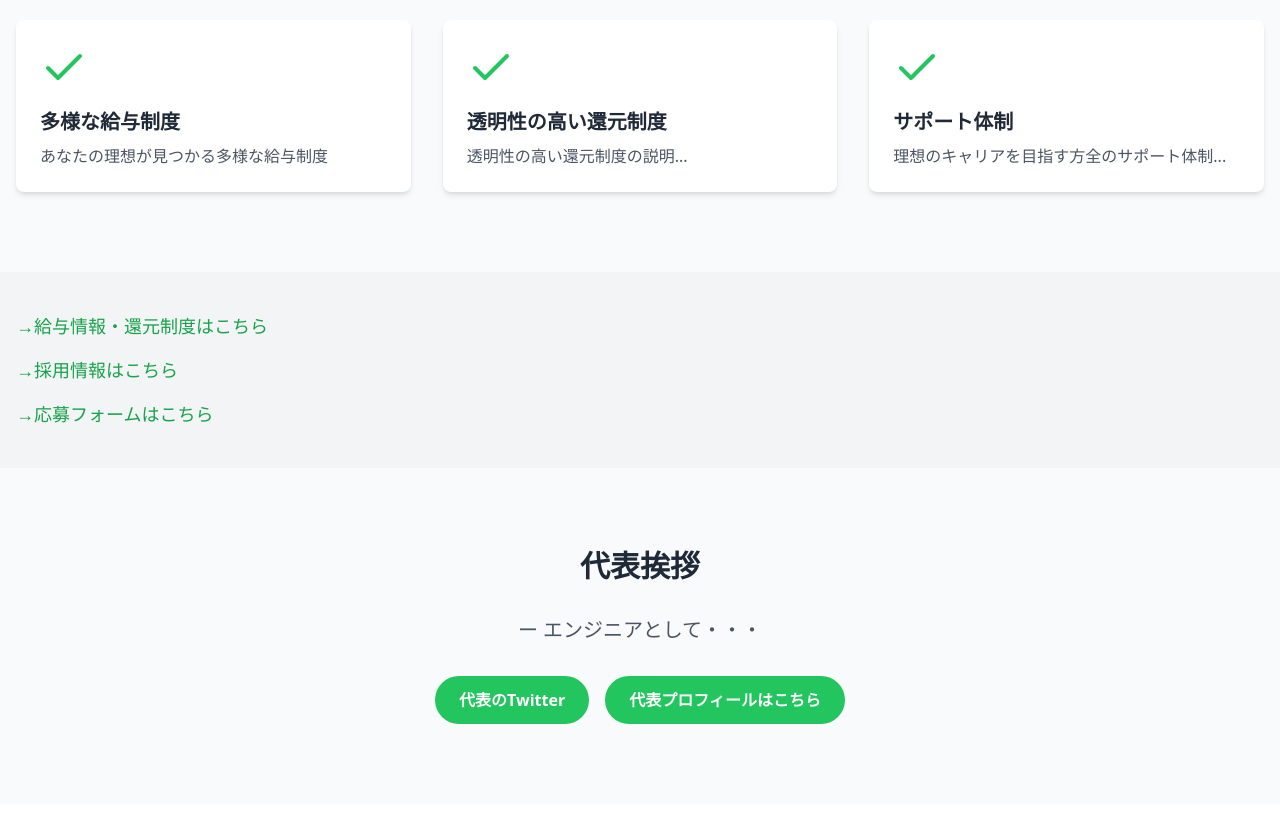
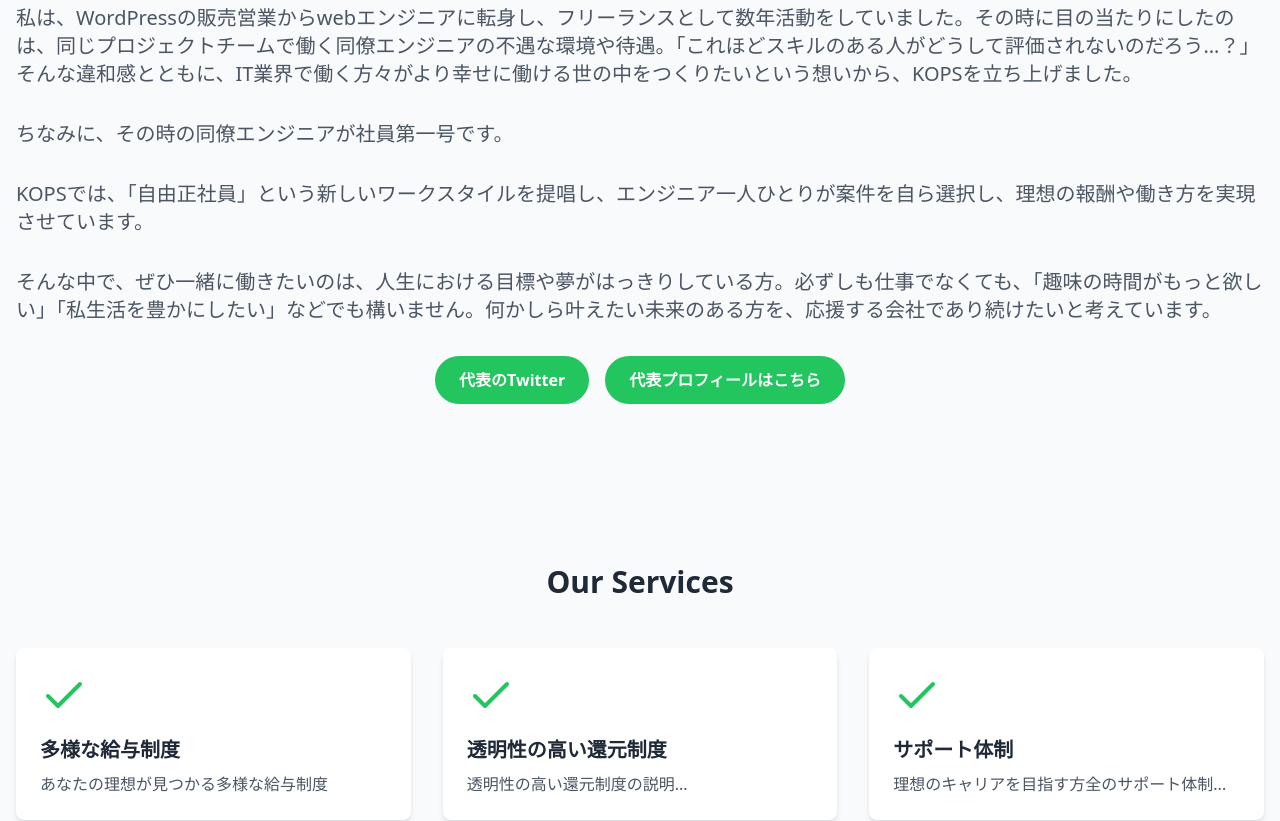
Before and after one commit to h-magome/kops-nuxt-project, a Nuxt app: page / in a window 1280 px wide. Shown: the part 900-1721 px from the top of the page. Built offline with nearby package versions, Linux system fonts and the light colour scheme.

Commit message:
代表挨拶の順番を変更して内容を追加した

```diff
--- a/pages/index.vue
+++ b/pages/index.vue
@@ -60,6 +60,25 @@
       </div>
     </section>
 
+    <!-- Representative Section -->
+    <section class="py-20 bg-gray-50">
+      <div class="container mx-auto px-4">
+        <h2 class="text-3xl font-bold mb-8 text-gray-800 text-center">代表挨拶</h2>
+        <p class="text-xl mb-8 text-gray-600 text-left">私は、WordPressの販売営業からwebエンジニアに転身し、フリーランスとして数年活動をしていました。その時に目の当たりにしたのは、同じプロジェクトチームで働く同僚エンジニアの不遇な環境や待遇。「これほどスキルのある人がどうして評価されないのだろう…？」そんな違和感とともに、IT業界で働く方々がより幸せに働ける世の中をつくりたいという想いから、KOPSを立ち上げました。</p>
+        <p class="text-xl mb-8 text-gray-600 text-left">ちなみに、その時の同僚エンジニアが社員第一号です。</p>
+        <p class="text-xl mb-8 text-gray-600 text-left">KOPSでは、「自由正社員」という新しいワークスタイルを提唱し、エンジニア一人ひとりが案件を自ら選択し、理想の報酬や働き方を実現させています。</p>
+        <p class="text-xl mb-8 text-gray-600 text-left">そんな中で、ぜひ一緒に働きたいのは、人生における目標や夢がはっきりしている方。必ずしも仕事でなくても、「趣味の時間がもっと欲しい」「私生活を豊かにしたい」などでも構いません。何かしら叶えたい未来のある方を、応援する会社であり続けたいと考えています。</p>
+      <div class="flex justify-center space-x-4">
+          <a href="https://x.com/cafromjakarta?s=21" class="bg-green-500 text-white px-6 py-3 rounded-full font-semibold hover:bg-green-600 transition duration-300">
+            代表のTwitter
+          </a>
+          <a href="https://even-wheel-148.notion.site/275c8bd3ec004fe18061816694d39726" class="bg-green-500 text-white px-6 py-3 rounded-full font-semibold hover:bg-green-600 transition duration-300">
+            代表プロフィールはこちら
+          </a>
+        </div>
+      </div>
+    </section>
+
     <!-- Features Section -->
     <section class="py-20">
       <div class="container mx-auto px-4">
@@ -81,22 +100,6 @@
           <a href="#" class="text-green-600 hover:text-green-700 text-lg">→給与情報・還元制度はこちら</a>
           <a href="https://jp.indeed.com/cmp/株式会社kops-2/jobs" class="text-green-600 hover:text-green-700 text-lg">→採用情報はこちら</a>
           <a href="https://docs.google.com/forms/d/1R6DAChGry9UCcR37jIBMZqHbbYh5HktjKk-aFWmHQM0/edit" class="text-green-600 hover:text-green-700 text-lg">→応募フォームはこちら</a>
-        </div>
-      </div>
-    </section>
-
-    <!-- Representative Section -->
-    <section class="py-20 bg-gray-50">
-      <div class="container mx-auto px-4 text-center">
-        <h2 class="text-3xl font-bold mb-8 text-gray-800">代表挨拶</h2>
-        <p class="text-xl mb-8 text-gray-600">ー エンジニアとして・・・</p>
-        <div class="flex justify-center space-x-4">
-          <a href="https://x.com/cafromjakarta?s=21" class="bg-green-500 text-white px-6 py-3 rounded-full font-semibold hover:bg-green-600 transition duration-300">
-            代表のTwitter
-          </a>
-          <a href="https://even-wheel-148.notion.site/275c8bd3ec004fe18061816694d39726" class="bg-green-500 text-white px-6 py-3 rounded-full font-semibold hover:bg-green-600 transition duration-300">
-            代表プロフィールはこちら
-          </a>
         </div>
       </div>
     </section>
```
